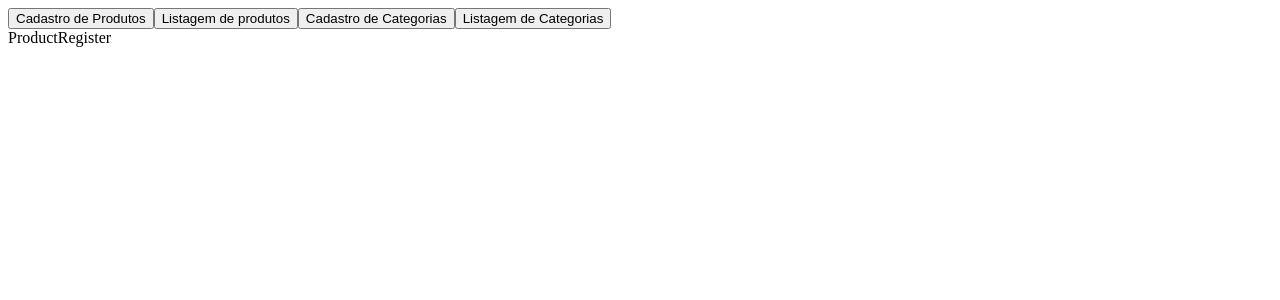
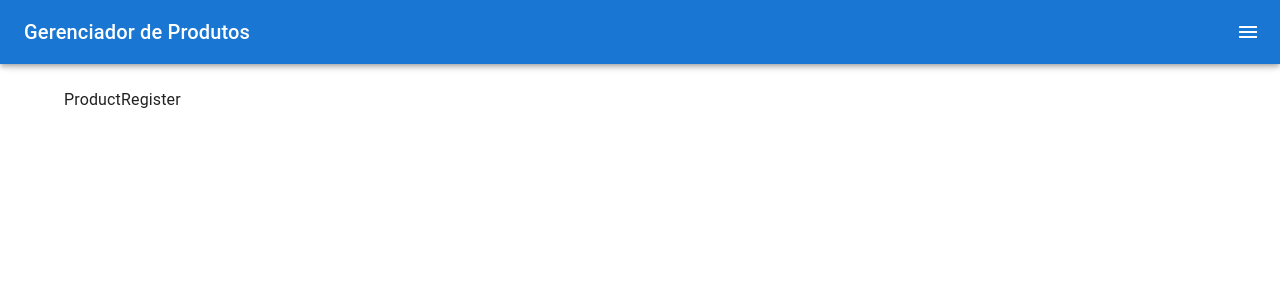
Before and after one commit to reisArthur2602/products-frontend, a React (Vite) app: page / in a window 1280 px wide. Shown: the top 300 px of the page. Built offline with nearby package versions, Linux system fonts and the light colour scheme.

Commit message:
feat: add menu Drawer

```diff
--- a/package.json
+++ b/package.json
@@ -12,6 +12,7 @@
   "dependencies": {
     "@emotion/react": "^11.13.3",
     "@emotion/styled": "^11.13.0",
+    "@mui/icons-material": "^6.1.2",
     "@mui/material": "^6.1.2",
     "react": "^18.3.1",
     "react-dom": "^18.3.1"
--- a/src/App.jsx
+++ b/src/App.jsx
@@ -1,31 +1,12 @@
-import { useState } from "react";
-import ProductRegister from "./components/ProductRegister";
-import ProductList from "./components/ProductList";
-import CategoryRegister from "./components/CategoryRegister";
-import CategoryList from "./components/CategoryList";
+
+import MenuDrawer from "./components/MenuDrawer";
 
 const App = () => {
-  const [isVisible, setIsVisible] = useState(1);
 
-  const selectComponent = () => {
-    switch (isVisible) {
-      case 1:
-        return <ProductRegister />;
-      case 2:
-        return <ProductList />;
-      case 3:
-        return <CategoryRegister />;
-      case 4:
-        return <CategoryList />;
-    }
-  };
   return (
     <div>
-      <button onClick={()=> setIsVisible(1)}>Cadastro de Produtos</button>
-      <button onClick={()=> setIsVisible(2)}>Listagem de produtos</button>
-      <button onClick={()=> setIsVisible(3)}>Cadastro de Categorias</button>
-      <button onClick={()=> setIsVisible(4)}>Listagem de Categorias</button>
-     {selectComponent()}
+      <MenuDrawer/>
+
     </div>
   );
 };
--- /dev/null
+++ b/src/components/MenuDrawer.jsx
@@ -0,0 +1,199 @@
+import * as React from "react";
+import { styled, useTheme } from "@mui/material/styles";
+import Box from "@mui/material/Box";
+import Drawer from "@mui/material/Drawer";
+import MuiAppBar from "@mui/material/AppBar";
+import Toolbar from "@mui/material/Toolbar";
+import CssBaseline from "@mui/material/CssBaseline";
+import List from "@mui/material/List";
+import Typography from "@mui/material/Typography";
+import Divider from "@mui/material/Divider";
+import IconButton from "@mui/material/IconButton";
+import MenuIcon from "@mui/icons-material/Menu";
+import ChevronLeftIcon from "@mui/icons-material/ChevronLeft";
+import ChevronRightIcon from "@mui/icons-material/ChevronRight";
+import ListItem from "@mui/material/ListItem";
+import ListItemButton from "@mui/material/ListItemButton";
+import ListItemIcon from "@mui/material/ListItemIcon";
+import ListItemText from "@mui/material/ListItemText";
+import InboxIcon from "@mui/icons-material/MoveToInbox";
+import ProductRegister from "./ProductRegister";
+import ProductList from "./ProductList";
+import CategoryRegister from "./CategoryRegister";
+import CategoryList from "./CategoryList";
+import { Container } from "@mui/material";
+
+const drawerWidth = 240;
+
+const Main = styled("main", { shouldForwardProp: (prop) => prop !== "open" })(
+  ({ theme }) => ({
+    flexGrow: 1,
+    padding: theme.spacing(3),
+    transition: theme.transitions.create("margin", {
+      easing: theme.transitions.easing.sharp,
+      duration: theme.transitions.duration.leavingScreen,
+    }),
+    marginRight: -drawerWidth,
+
+    position: "relative",
+    variants: [
+      {
+        props: ({ open }) => open,
+        style: {
+          transition: theme.transitions.create("margin", {
+            easing: theme.transitions.easing.easeOut,
+            duration: theme.transitions.duration.enteringScreen,
+          }),
+          marginRight: 0,
+        },
+      },
+    ],
+  })
+);
+
+const AppBar = styled(MuiAppBar, {
+  shouldForwardProp: (prop) => prop !== "open",
+})(({ theme }) => ({
+  transition: theme.transitions.create(["margin", "width"], {
+    easing: theme.transitions.easing.sharp,
+    duration: theme.transitions.duration.leavingScreen,
+  }),
+  variants: [
+    {
+      props: ({ open }) => open,
+      style: {
+        width: `calc(100% - ${drawerWidth}px)`,
+        transition: theme.transitions.create(["margin", "width"], {
+          easing: theme.transitions.easing.easeOut,
+          duration: theme.transitions.duration.enteringScreen,
+        }),
+        marginRight: drawerWidth,
+      },
+    },
+  ],
+}));
+
+const DrawerHeader = styled("div")(({ theme }) => ({
+  display: "flex",
+  alignItems: "center",
+  padding: theme.spacing(0, 1),
+  // necessary for content to be below app bar
+  ...theme.mixins.toolbar,
+  justifyContent: "flex-start",
+}));
+
+export default function MenuDrawer() {
+  const theme = useTheme();
+  const [isVisible, setIsVisible] = React.useState(1);
+  const [open, setOpen] = React.useState(false);
+
+  const handleDrawerOpen = () => {
+    setOpen(true);
+  };
+
+  const handleDrawerClose = () => {
+    setOpen(false);
+  };
+
+  const selectComponent = () => {
+    switch (isVisible) {
+      case 1:
+        return <ProductRegister />;
+      case 2:
+        return <ProductList />;
+      case 3:
+        return <CategoryRegister />;
+      case 4:
+        return <CategoryList />;
+    }
+  };
+  return (
+    <Box sx={{ display: "flex" }}>
+      <CssBaseline />
+      <AppBar position="fixed" open={open}>
+        <Toolbar>
+          <Typography variant="h6" noWrap sx={{ flexGrow: 1 }} component="div">
+            Gerenciador de Produtos
+          </Typography>
+          <IconButton
+            color="inherit"
+            aria-label="open drawer"
+            edge="end"
+            onClick={handleDrawerOpen}
+            sx={[open && { display: "none" }]}
+          >
+            <MenuIcon />
+          </IconButton>
+        </Toolbar>
+      </AppBar>
+      <Main open={open}>
+        <DrawerHeader />
+
+        <Container>
+          {selectComponent()}
+        </Container>
+
+      </Main>
+      <Drawer
+        sx={{
+          width: drawerWidth,
+          flexShrink: 0,
+          "& .MuiDrawer-paper": {
+            width: drawerWidth,
+          },
+        }}
+        variant="persistent"
+        anchor="right"
+        open={open}
+      >
+        <DrawerHeader>
+          <IconButton onClick={handleDrawerClose}>
+            {theme.direction === "rtl" ? (
+              <ChevronLeftIcon />
+            ) : (
+              <ChevronRightIcon />
+            )}
+          </IconButton>
+        </DrawerHeader>
+        <Divider />
+        <List>
+          <ListItem key={1} disablePadding onClick={() => setIsVisible(1)}>
+            <ListItemButton>
+              <ListItemIcon>
+                <InboxIcon />
+              </ListItemIcon>
+              <ListItemText primary={"Cadastro de Produtos"} />
+            </ListItemButton>
+          </ListItem>
+
+          <ListItem key={2} disablePadding onClick={() => setIsVisible(2)}>
+            <ListItemButton>
+              <ListItemIcon>
+                <InboxIcon />
+              </ListItemIcon>
+              <ListItemText primary={"Listagem de Produtos"} />
+            </ListItemButton>
+          </ListItem>
+
+          <ListItem key={3} disablePadding onClick={() => setIsVisible(3)}>
+            <ListItemButton>
+              <ListItemIcon>
+                <InboxIcon />
+              </ListItemIcon>
+              <ListItemText primary={"Cadastro de Categorias"} />
+            </ListItemButton>
+          </ListItem>
+
+          <ListItem key={4} disablePadding onClick={() => setIsVisible(4)}>
+            <ListItemButton>
+              <ListItemIcon>
+                <InboxIcon />
+              </ListItemIcon>
+              <ListItemText primary={"Listagem de Categorias"} />
+            </ListItemButton>
+          </ListItem>
+        </List>
+      </Drawer>
+    </Box>
+  );
+}
```
Also changed, not shown: 1 other file (tests, documents, lock files or other folders).
